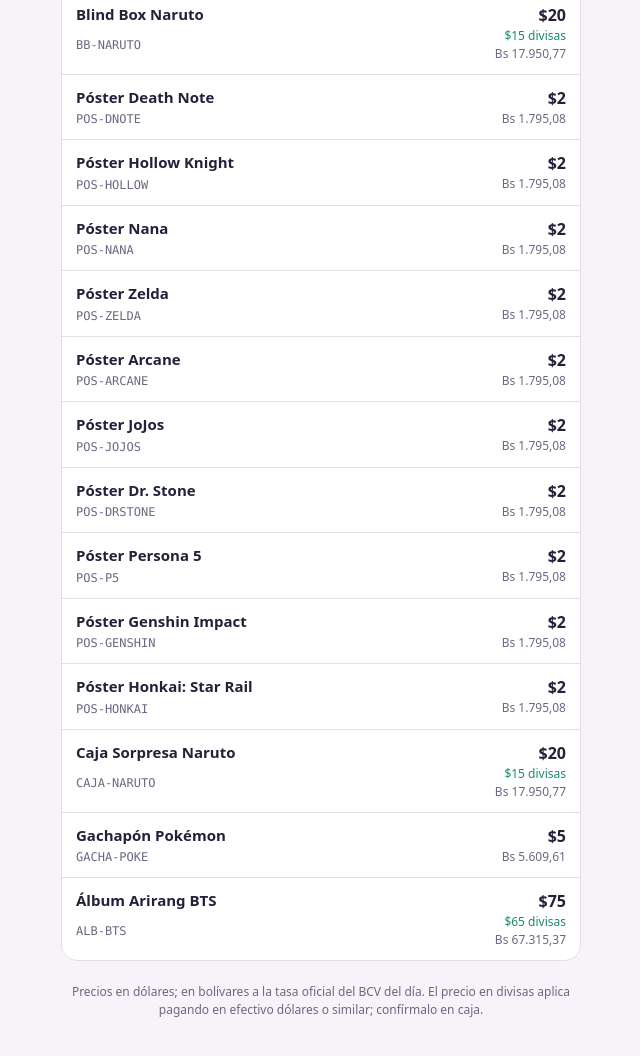
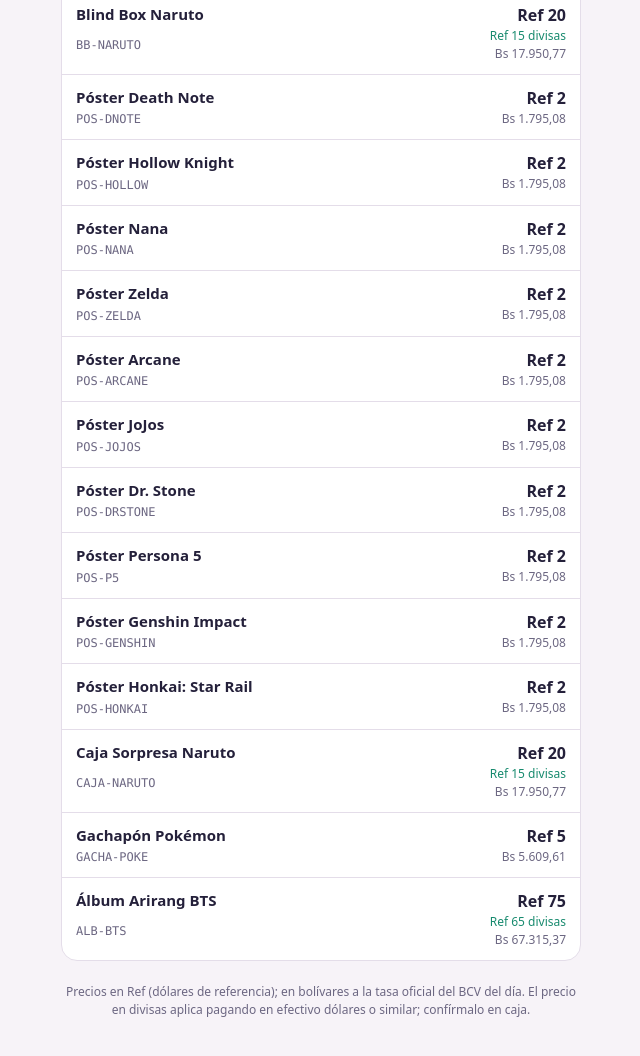
Before and after one commit to TheMCDM/precios-la-vitrina, a plain HTML site: page index.html in a window 1280 px wide. Shown: the part 1680-2736 px from the top of the page, without its empty margins (319-959 px from the left). Drawn offline with Linux system fonts and the light colour scheme; a web font is replaced by a local one.

Commit message:
Precios con Ref en vez de $
Co-Authored-By: Claude Opus 5.5 <noreply@anthropic.com>
Claude-Session: https://claude.ai/code/session_01HXqQQVsBWkfuBdWsxXDT7D

```diff
--- a/index.html
+++ b/index.html
@@ -99,7 +99,7 @@ footer{font-size:12px;color:var(--muted);text-align:center}
     <ul class="list" id="lista"></ul>
   </section>
 
-  <footer>Precios en dólares; en bolívares a la tasa oficial del BCV del día. El precio en divisas aplica pagando en efectivo dólares o similar; confírmalo en caja.</footer>
+  <footer>Precios en Ref (dólares de referencia); en bolívares a la tasa oficial del BCV del día. El precio en divisas aplica pagando en efectivo dólares o similar; confírmalo en caja.</footer>
   <div id="reader"></div>
 </div>
 
@@ -134,7 +134,7 @@ const P = [
   ["Álbum Arirang BTS","ALB-BTS","La Vitrina Arte y Regalos",75,65,"Álbumes K-pop"]
 ];
 const norm = s => (s||"").normalize("NFD").replace(/[̀-ͯ]/g,"").toUpperCase().replace(/[^A-Z0-9]/g,"");
-const fmt = n => "$" + (Number.isInteger(n) ? n : n.toFixed(2).replace(".",","));
+const fmt = n => "Ref " + (Number.isInteger(n) ? n : n.toFixed(2).replace(".",","));
 let TASA = null, TASA_FECHA = null, current = null;
 const bsOf = p => TASA ? (p[6] || p[3]) * TASA : null;
 const fmtBs = n => "Bs " + n.toLocaleString("es-VE",{minimumFractionDigits:2,maximumFractionDigits:2});
```
